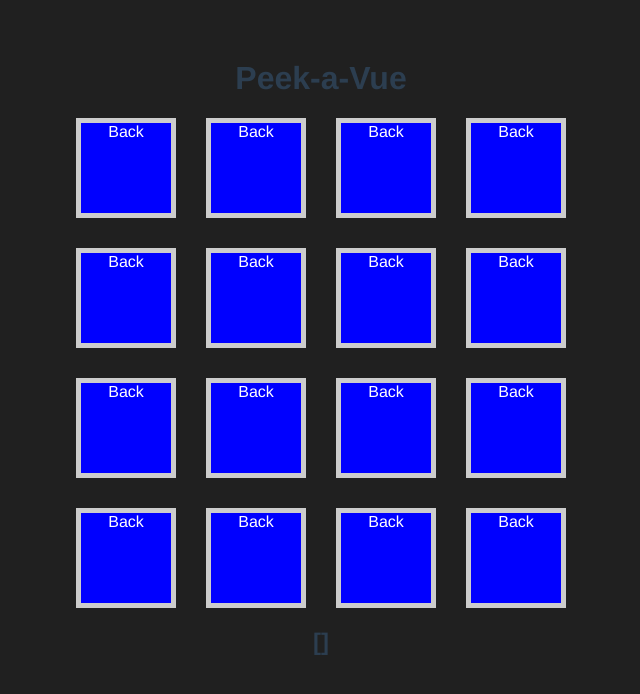
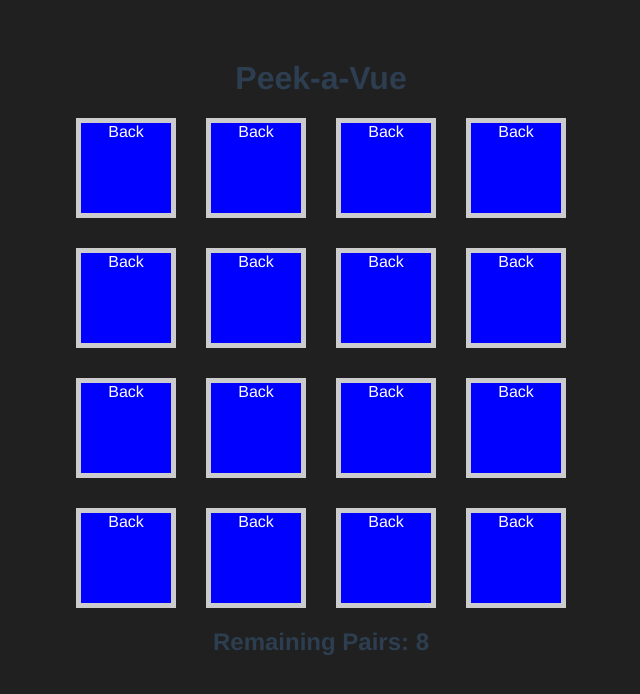
Before and after one commit to sercannaya/card-matching-game, a Vue app: page / in a window 1280 px wide. Shown: the top 694 px of the page, without its empty margins (319-959 px from the left). Built offline with nearby package versions, Linux system fonts and the light colour scheme.

Commit message:
feat: add win condition and track remaining pairs

```diff
--- a/src/App.vue
+++ b/src/App.vue
@@ -15,7 +15,7 @@
 </template>
 
 <script>
-import { ref, watch } from 'vue'
+import { computed, ref, watch } from 'vue'
 import CardComponents from './components/CardComponents.vue';
 
 export default {
@@ -26,11 +26,24 @@ export default {
   setup() {
     const cardList = ref([])
     const userSelection = ref([])
-    const status = ref([])
+
+    const status = computed(() => {
+      if (remainingPairs.value === 0) {
+        return 'Player Wins!'
+      } else {
+        return `Remaining Pairs: ${remainingPairs.value}`
+      }
+    })
+
+    const remainingPairs = computed(() => {
+      const remainingCards = cardList.value.filter(card => card.matched === false).length
+
+      return remainingCards / 2
+    })
 
     for (let i = 0; i < 16; i++) {
       cardList.value.push({
-        value: i,
+        value: 2,
         visible: false,
         position: i,
         matched: false
```
